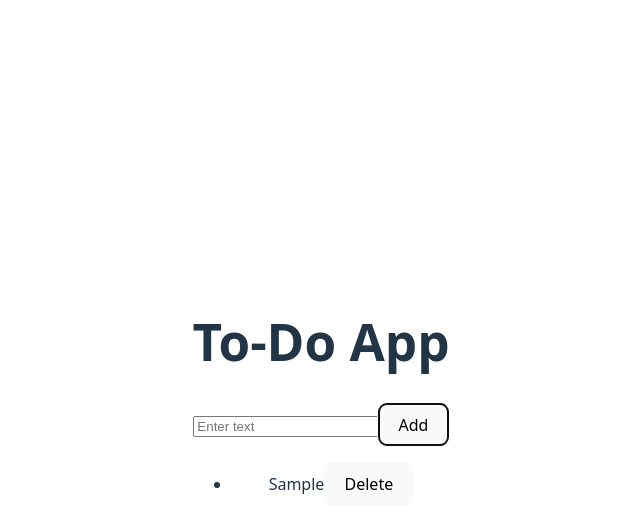
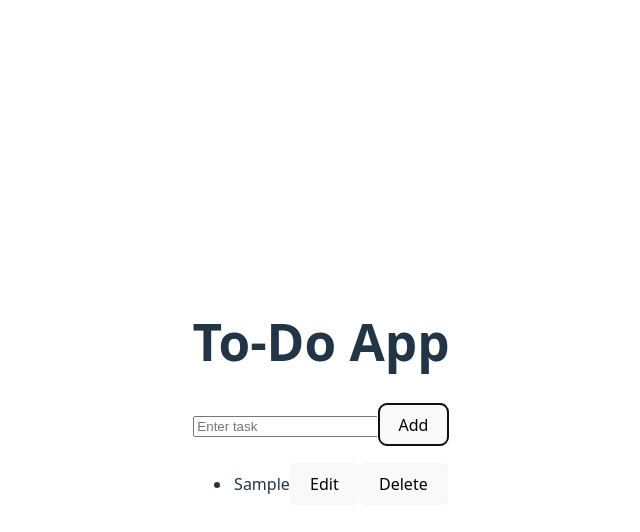
Before and after one commit to RohanMaharjan/To-Do_Application, a React (Vite) app in the folder to-do/: page / in a window 1280 px wide. Both pictures are taken after typing "Sample" into the empty fields and a click on the button "Add". Shown: the top 532 px of the page, without its empty margins (319-959 px from the left). Built offline with nearby package versions, Linux system fonts and the light colour scheme.

Commit message:
added edit frature

```diff
--- a/to-do/package.json
+++ b/to-do/package.json
@@ -11,7 +11,8 @@
   },
   "dependencies": {
     "react": "^19.2.0",
-    "react-dom": "^19.2.0"
+    "react-dom": "^19.2.0",
+    "uuid": "^13.0.0"
   },
   "devDependencies": {
     "@eslint/js": "^9.39.1",
--- a/to-do/src/App.jsx
+++ b/to-do/src/App.jsx
@@ -1,64 +1,101 @@
 import { useState, useEffect } from 'react'
-import reactLogo from './assets/react.svg'
-import viteLogo from '/vite.svg'
 import './App.css'
 import TodoItem from "./components/TodoItem"
 import { v4 as uuidv4 } from "uuid"
 
 function App() {
-  const [input, setInput] =useState('')
+  // Input for new task
+  const [input, setInput] = useState('')
+
+  // List of todos
   const [todos, setTodos] = useState([])
+
+  // Add new todo
   const addTodo = () => {
-    if(input.trim() == "") return
-    setTodos([...todos, {id: uuidv4(), text: input, completed: false}])
+    if (input.trim() === "") return
+    setTodos([
+      ...todos,
+      { id: uuidv4(), text: input, completed: false }
+    ])
     setInput('')
   }
+
+  // Delete a todo
   const deleteTodo = (id) => {
     const updated = todos.filter(todo => todo.id !== id)
     setTodos(updated)
   }
+
+  // Toggle complete
   const toggleComplete = (id) => {
-    const updated = todos.map((todo) =>
-      todo.id == id
-    ? {...todo,completed: !todo.completed}
-  :todo
+    const updated = todos.map(todo =>
+      todo.id === id ? { ...todo, completed: !todo.completed } : todo
     )
     setTodos(updated)
+  }
 
+  // Edit state
+  const [editId, setEditId] = useState(null)
+  const [editText, setEditText] = useState("")
+
+  // Start editing a todo
+  const startEdit = (todo) => {
+    setEditId(todo.id)
+    setEditText(todo.text)
   }
+
+  // Save edited todo
+  const saveEdit = (id) => {
+    const updated = todos.map(todo =>
+      todo.id === id ? { ...todo, text: editText } : todo
+    )
+    setTodos(updated)
+    setEditId(null)
+    setEditText("")
+  }
+
+  // Load todos from localStorage
   useEffect(() => {
     const saved = localStorage.getItem("todos")
-    if(saved) {
+    if (saved) {
       setTodos(JSON.parse(saved))
     }
   }, [])
+
+  // Save todos to localStorage whenever they change
   useEffect(() => {
     localStorage.setItem("todos", JSON.stringify(todos))
   }, [todos])
-  return(
-    <div>
+
+  return (
+    <div className="App">
       <h1>To-Do App</h1>
 
       <input
         type='text'
         value={input}
-      onChange= {(e) => setInput(e.target.value)}
-      placeholder="Enter text"
+        onChange={(e) => setInput(e.target.value)}
+        placeholder="Enter task"
       />
       <button onClick={addTodo}>Add</button>
+
       <ul>
-      {todos.map((todo, index) => (
+        {todos.map(todo => (
           <TodoItem
             key={todo.id}
             todo={todo}
             toggleComplete={toggleComplete}
             deleteTodo={deleteTodo}
+            startEdit={startEdit}
+            editId={editId}
+            editText={editText}
+            setEditText={setEditText}
+            saveEdit={saveEdit}
           />
         ))}
       </ul>
     </div>
   )
-
 }
 
 export default App
--- a/to-do/src/components/TodoItem.jsx
+++ b/to-do/src/components/TodoItem.jsx
@@ -1,6 +1,28 @@
-function TodoItem({ todo, index, toggleComplete, deleteTodo }) {
+function TodoItem({
+  todo,
+  toggleComplete,
+  deleteTodo,
+  startEdit,
+  saveEdit,
+  editId,
+  editText,
+  setEditText,
+}) {
+  const isEditing = editId === todo.id
+
   return (
     <li>
+      {isEditing ? (
+        <>
+          <input
+            type="text"
+            value={editText}
+            onChange={(e) => setEditText(e.target.value)}
+          />
+          <button onClick={() => saveEdit(todo.id)}>Save</button>
+        </>
+      ) : (
+        <>
           <span
             onClick={() => toggleComplete(todo.id)}
             style={{
@@ -10,8 +32,10 @@ function TodoItem({ todo, index, toggleComplete, deleteTodo }) {
           >
             {todo.text}
           </span>
-
+          <button onClick={() => startEdit(todo)}>Edit</button>
           <button onClick={() => deleteTodo(todo.id)}>Delete</button>
+        </>
+      )}
     </li>
   )
 }
```
Also changed, not shown: 1 other file (tests, documents, lock files or other folders). Lines whose indentation alone changed are shown as unchanged.
